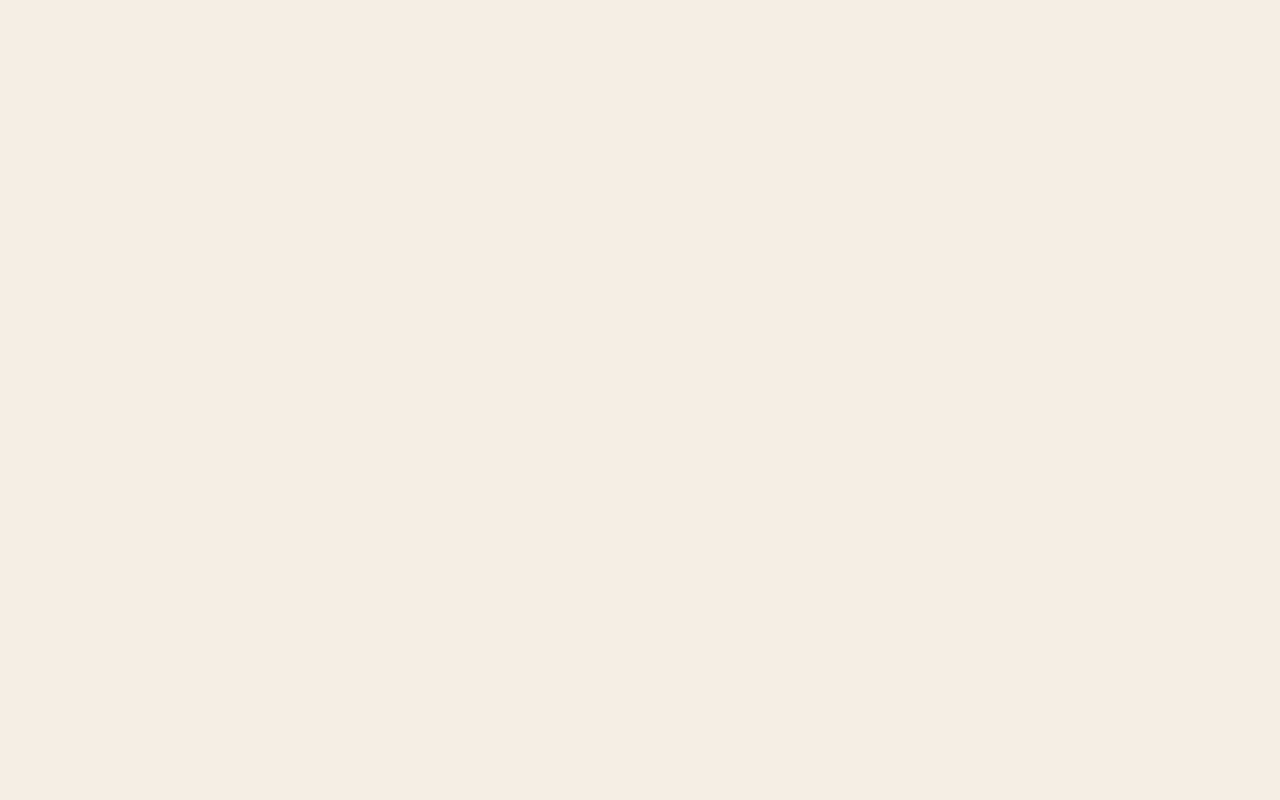
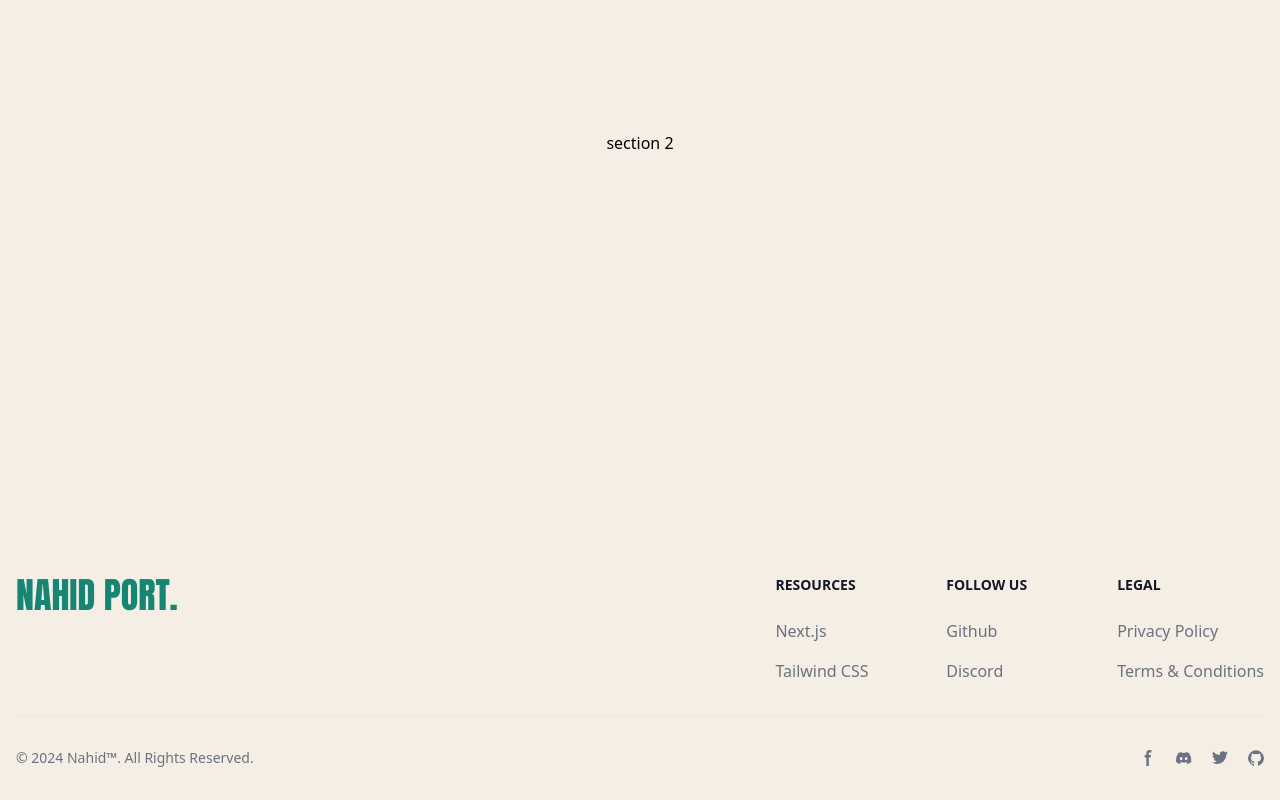
Before and after one commit to nahidthedeveloper/my-port, a Next.js app: page / in a window 1280 px wide. Shown: the part 899-1699 px from the top of the page. Before the commit the page ends 800 px from the top, so only its background shows below. Built offline with nearby package versions, Linux system fonts and the light colour scheme.

Commit message:
add footer

```diff
--- /dev/null
+++ b/components/Footer.js
@@ -0,0 +1,112 @@
+'use client'
+import Link from "next/link";
+import {useEffect, useRef} from "react";
+
+export default function Footer() {
+    const year = useRef(null);
+    const fullYear = new Date().getFullYear();
+    useEffect(() => {
+        if (year.current) {
+            year.current.textContent = fullYear;
+        }
+    }, []);
+
+    return (
+        <footer>
+            <div className="mx-auto w-full max-w-screen-xl p-4 py-6 lg:py-8">
+                <div className="md:flex md:justify-between">
+                    <div className="mb-6 md:mb-0">
+                        <Link href="/">
+                            <h2 className="uppercase text-4xl font-anton_regular text-[#178573]">
+                                Nahid Port.
+                            </h2>
+                        </Link>
+                    </div>
+                    <div className="grid grid-cols-2 gap-8 sm:gap-6 sm:grid-cols-3">
+                        <div>
+                            <h2 className="mb-6 text-sm font-semibold text-gray-900 uppercase">Resources</h2>
+                            <ul className="text-gray-500 font-medium">
+                                <li className="mb-4">
+                                    <Link target='_blank' href="https://nextjs.org/"
+                                          className="hover:underline">Next.js</Link>
+                                </li>
+                                <li>
+                                    <Link target='_blank' href="https://tailwindcss.com/" className="hover:underline">Tailwind
+                                        CSS</Link>
+                                </li>
+                            </ul>
+                        </div>
+                        <div>
+                            <h2 className="mb-6 text-sm font-semibold text-gray-900 uppercase">Follow us</h2>
+                            <ul className="text-gray-500 font-medium">
+                                <li className="mb-4">
+                                    <Link target='_blank' href="https://github.com/nahidthedeveloper"
+                                          className="hover:underline">Github</Link>
+                                </li>
+                                <li>
+                                    <Link target='_blank' href="https://discord.gg/4eeurUVvTy"
+                                          className="hover:underline">Discord</Link>
+                                </li>
+                            </ul>
+                        </div>
+                        <div>
+                            <h2 className="mb-6 text-sm font-semibold text-gray-900 uppercase">Legal</h2>
+                            <ul className="text-gray-500 font-medium">
+                                <li className="mb-4">
+                                    <Link target='_blank' href="#" className="hover:underline">Privacy Policy</Link>
+                                </li>
+                                <li>
+                                    <Link target='_blank' href="#"
+                                          className="hover:underline">Terms &amp; Conditions</Link>
+                                </li>
+                            </ul>
+                        </div>
+                    </div>
+                </div>
+                <hr className="my-6 border-gray-200 sm:mx-auto lg:my-8"/>
+                <div className="sm:flex sm:items-center sm:justify-between">
+                    <span className="text-sm text-gray-500 sm:text-center">© <span ref={year}></span> <Link
+                        target='_blank'
+                        href="https://github.com/nahidthedeveloper"
+                        className="hover:underline">Nahid™</Link>. All Rights Reserved.</span>
+                    <div className="flex mt-4 sm:justify-center sm:mt-0">
+                        <Link target='_blank' href="#" className="text-gray-500 hover:text-gray-900">
+                            <svg className="w-4 h-4" aria-hidden="true" xmlns="http://www.w3.org/2000/svg"
+                                 fill="currentColor" viewBox="0 0 8 19">
+                                <path fillRule="evenodd"
+                                      d="M6.135 3H8V0H6.135a4.147 4.147 0 0 0-4.142 4.142V6H0v3h2v9.938h3V9h2.021l.592-3H5V3.591A.6.6 0 0 1 5.592 3h.543Z"
+                                      clipRule="evenodd"/>
+                            </svg>
+                        </Link>
+                        <Link target='_blank' href="#" className="text-gray-500 hover:text-gray-900 ms-5">
+                            <svg className="w-4 h-4" aria-hidden="true" xmlns="http://www.w3.org/2000/svg"
+                                 fill="currentColor" viewBox="0 0 21 16">
+                                <path
+                                    d="M16.942 1.556a16.3 16.3 0 0 0-4.126-1.3 12.04 12.04 0 0 0-.529 1.1 15.175 15.175 0 0 0-4.573 0 11.585 11.585 0 0 0-.535-1.1 16.274 16.274 0 0 0-4.129 1.3A17.392 17.392 0 0 0 .182 13.218a15.785 15.785 0 0 0 4.963 2.521c.41-.564.773-1.16 1.084-1.785a10.63 10.63 0 0 1-1.706-.83c.143-.106.283-.217.418-.33a11.664 11.664 0 0 0 10.118 0c.137.113.277.224.418.33-.544.328-1.116.606-1.71.832a12.52 12.52 0 0 0 1.084 1.785 16.46 16.46 0 0 0 5.064-2.595 17.286 17.286 0 0 0-2.973-11.59ZM6.678 10.813a1.941 1.941 0 0 1-1.8-2.045 1.93 1.93 0 0 1 1.8-2.047 1.919 1.919 0 0 1 1.8 2.047 1.93 1.93 0 0 1-1.8 2.045Zm6.644 0a1.94 1.94 0 0 1-1.8-2.045 1.93 1.93 0 0 1 1.8-2.047 1.918 1.918 0 0 1 1.8 2.047 1.93 1.93 0 0 1-1.8 2.045Z"/>
+                            </svg>
+                            <span className="sr-only">Discord community</span>
+                        </Link>
+                        <Link target='_blank' href="#" className="text-gray-500 hover:text-gray-900 ms-5">
+                            <svg className="w-4 h-4" aria-hidden="true" xmlns="http://www.w3.org/2000/svg"
+                                 fill="currentColor" viewBox="0 0 20 17">
+                                <path fillRule="evenodd"
+                                      d="M20 1.892a8.178 8.178 0 0 1-2.355.635 4.074 4.074 0 0 0 1.8-2.235 8.344 8.344 0 0 1-2.605.98A4.13 4.13 0 0 0 13.85 0a4.068 4.068 0 0 0-4.1 4.038 4 4 0 0 0 .105.919A11.705 11.705 0 0 1 1.4.734a4.006 4.006 0 0 0 1.268 5.392 4.165 4.165 0 0 1-1.859-.5v.05A4.057 4.057 0 0 0 4.1 9.635a4.19 4.19 0 0 1-1.856.07 4.108 4.108 0 0 0 3.831 2.807A8.36 8.36 0 0 1 0 14.184 11.732 11.732 0 0 0 6.291 16 11.502 11.502 0 0 0 17.964 4.5c0-.177 0-.35-.012-.523A8.143 8.143 0 0 0 20 1.892Z"
+                                      clipRule="evenodd"/>
+                            </svg>
+                            <span className="sr-only">Twitter page</span>
+                        </Link>
+                        <Link target='_blank' href="#" className="text-gray-500 hover:text-gray-900 ms-5">
+                            <svg className="w-4 h-4" aria-hidden="true" xmlns="http://www.w3.org/2000/svg"
+                                 fill="currentColor" viewBox="0 0 20 20">
+                                <path fillRule="evenodd"
+                                      d="M10 .333A9.911 9.911 0 0 0 6.866 19.65c.5.092.678-.215.678-.477 0-.237-.01-1.017-.014-1.845-2.757.6-3.338-1.169-3.338-1.169a2.627 2.627 0 0 0-1.1-1.451c-.9-.615.07-.6.07-.6a2.084 2.084 0 0 1 1.518 1.021 2.11 2.11 0 0 0 2.884.823c.044-.503.268-.973.63-1.325-2.2-.25-4.516-1.1-4.516-4.9A3.832 3.832 0 0 1 4.7 7.068a3.56 3.56 0 0 1 .095-2.623s.832-.266 2.726 1.016a9.409 9.409 0 0 1 4.962 0c1.89-1.282 2.717-1.016 2.717-1.016.366.83.402 1.768.1 2.623a3.827 3.827 0 0 1 1.02 2.659c0 3.807-2.319 4.644-4.525 4.889a2.366 2.366 0 0 1 .673 1.834c0 1.326-.012 2.394-.012 2.72 0 .263.18.572.681.475A9.911 9.911 0 0 0 10 .333Z"
+                                      clipRule="evenodd"/>
+                            </svg>
+                            <span className="sr-only">GitHub account</span>
+                        </Link>
+                    </div>
+                </div>
+            </div>
+        </footer>
+    )
+}
--- a/components/Navbar.js
+++ b/components/Navbar.js
@@ -1,10 +1,11 @@
 'use client';
 
 import Link from 'next/link';
-import CloseIcon from '@mui/icons-material/Close';
 import {gsap} from 'gsap';
 import {useRef, useEffect} from 'react';
 import {usePathname} from 'next/navigation';
+import {FontAwesomeIcon} from "@fortawesome/react-fontawesome";
+import {faXmark} from "@fortawesome/free-solid-svg-icons";
 
 const links = [
     {name: 'Home', path: '/'},
@@ -141,10 +142,11 @@
                         </h2>
                     </Link>
                 ))}
-                <CloseIcon
+                <FontAwesomeIcon
+                    icon={faXmark}
                     id='closeButton'
                     onClick={handleClose}
-                    className="w-12 h-12 text-white absolute top-6 right-6 bg-[#178573] p-2 rounded-xl cursor-pointer"
+                    className="w-8 h-8 text-white absolute top-6 right-6 bg-[#178573] p-2 rounded-xl cursor-pointer"
                 />
             </div>
         </div>
--- a/src/app/about/page.js
+++ b/src/app/about/page.js
@@ -4,8 +4,8 @@
 import {useRef} from "react";
 
 export default function About() {
-    const container = useRef();
-    const tl = useRef();
+    const container = useRef(null);
+    const tl = useRef(null);
 
     useGSAP(() => {
         tl.current = gsap.timeline()
--- a/src/app/layout.js
+++ b/src/app/layout.js
@@ -1,6 +1,7 @@
 import localFont from "next/font/local";
 import "./globals.css";
 import Navbar from "../../components/Navbar";
+import Footer from "../../components/Footer";
 
 const FiraCodeRegular = localFont({
     src: "./fonts/FiraCode-Regular.ttf",
@@ -37,6 +38,7 @@
         >
         <Navbar/>
         {children}
+        <Footer/>
         </body>
         </html>
     );
--- a/src/app/page.js
+++ b/src/app/page.js
@@ -2,7 +2,8 @@
 
 export default function Home() {
     return (
-        <div className="max-w-screen-xl w-full px-4 m-auto flex flex-col lg:flex-row justify-between">
+        <div>
+            <section className="max-w-screen-xl w-full px-4 m-auto flex flex-col lg:flex-row justify-between">
                 <div className="text-center lg:text-left">
                     <h1 className="text-[8vw] md:text-[6vw] lg:text-[5vw] font-exo2_bold mt-16 lg:mt-32 leading-[1]">
                         Hi, my <br/> <span className="whitespace-nowrap">name is Nahid.</span>
@@ -23,10 +24,15 @@
                             alt="Image"
                             width="900"
                             height="900"
+                            priority
                             className="w-[80vw] lg:w-[50vw] lg:absolute lg:left-0 lg:top-0"
                         />
                     </div>
                 </div>
+            </section>
+            <section className='min-h-screen w-full flex justify-center items-center'>
+                section 2
+            </section>
         </div>
     );
 }
```
Also changed, not shown: package.json (+3 -4 lines), 1 other file (tests, documents, lock files or other folders). Lines whose indentation alone changed are shown as unchanged.
